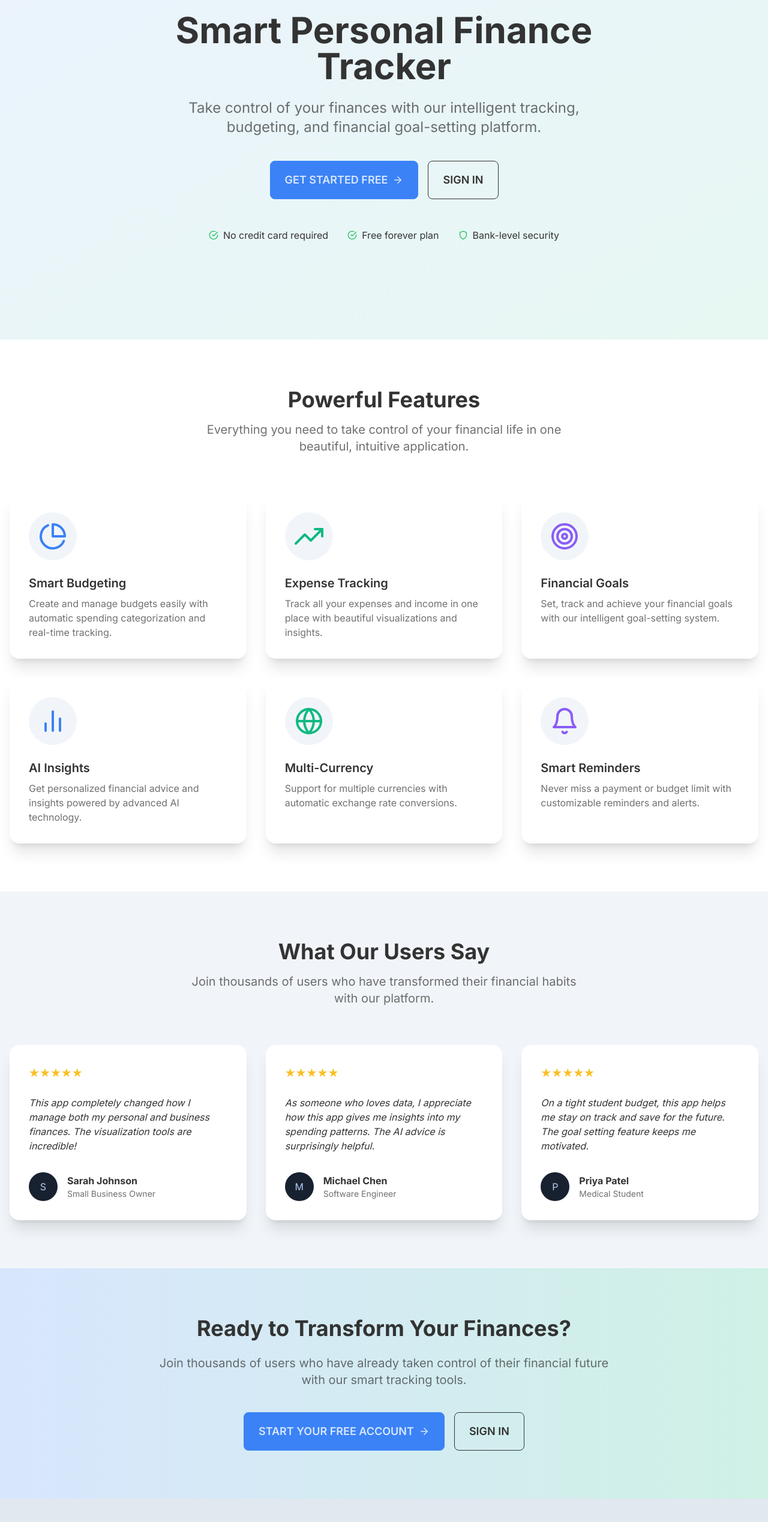
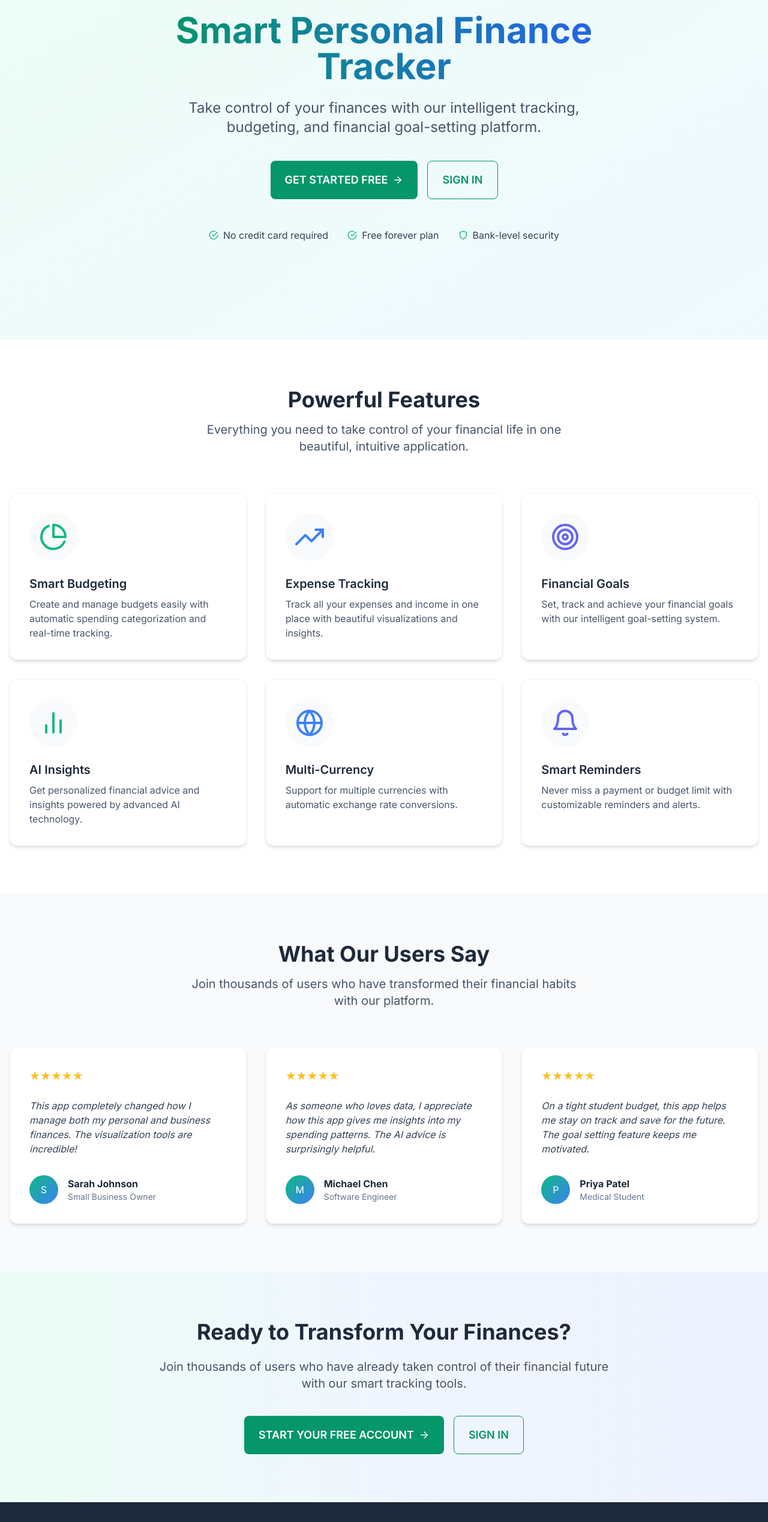
Before and after one commit to Derric01/Finance_Tracker_frontend, a Next.js app: page / in a window 1280 px wide. Shown: the part 234-2771 px from the top of the page at 60% size. Built offline with nearby package versions, Linux system fonts and the light colour scheme.

Commit message:
landing page final

```diff
--- a/pages/index.js
+++ b/pages/index.js
@@ -37,36 +37,35 @@ export default function Home() {
       </div>
     );
   }
-
-  // Feature data
+    // Feature data
   const features = [
     {
-      icon: <FiPieChart className="w-12 h-12 text-primary" />,
+      icon: <FiPieChart className="w-12 h-12 text-emerald-500" />,
       title: "Smart Budgeting",
       description: "Create and manage budgets easily with automatic spending categorization and real-time tracking."
     },
     {
-      icon: <FiTrendingUp className="w-12 h-12 text-secondary" />,
+      icon: <FiTrendingUp className="w-12 h-12 text-blue-500" />,
       title: "Expense Tracking",
       description: "Track all your expenses and income in one place with beautiful visualizations and insights."
     },
     {
-      icon: <FiTarget className="w-12 h-12 text-accent" />,
+      icon: <FiTarget className="w-12 h-12 text-indigo-500" />,
       title: "Financial Goals",
       description: "Set, track and achieve your financial goals with our intelligent goal-setting system."
     },
     {
-      icon: <FiBarChart2 className="w-12 h-12 text-primary" />,
+      icon: <FiBarChart2 className="w-12 h-12 text-emerald-500" />,
       title: "AI Insights",
       description: "Get personalized financial advice and insights powered by advanced AI technology."
     },
     {
-      icon: <FiGlobe className="w-12 h-12 text-secondary" />,
+      icon: <FiGlobe className="w-12 h-12 text-blue-500" />,
       title: "Multi-Currency",
       description: "Support for multiple currencies with automatic exchange rate conversions."
     },
     {
-      icon: <FiBell className="w-12 h-12 text-accent" />,
+      icon: <FiBell className="w-12 h-12 text-indigo-500" />,
       title: "Smart Reminders",
       description: "Never miss a payment or budget limit with customizable reminders and alerts."
     }
@@ -91,108 +90,100 @@ export default function Home() {
   ];
 
   return (
-    <div className="bg-base-100">
-      {/* Hero Section */}
-      <div className="hero min-h-screen bg-gradient-to-br from-primary/10 to-secondary/10">
+    <div className="bg-base-100">      {/* Hero Section */}
+      <div className="hero min-h-screen bg-gradient-to-br from-emerald-50 to-sky-50">
         <div className="hero-content text-center max-w-5xl px-4">
           <div className="max-w-md md:max-w-3xl">
             <div className="flex justify-center mb-6">
-              <div className="rounded-full bg-primary/20 p-4">
-                <FiDollarSign className="text-4xl text-primary" />
+              <div className="rounded-full bg-emerald-100 p-4">
+                <FiDollarSign className="text-4xl text-emerald-600" />
               </div>
-            </div>
-            <h1 className="text-5xl md:text-6xl font-bold mb-6">
+            </div>            <h1 className="text-5xl md:text-6xl font-bold mb-6 bg-gradient-to-r from-emerald-600 to-blue-600 text-transparent bg-clip-text">
               Smart Personal Finance Tracker
             </h1>
-            <p className="text-xl md:text-2xl mb-10 text-base-content/70">
+            <p className="text-xl md:text-2xl mb-10 text-slate-600">
               Take control of your finances with our intelligent tracking,
               budgeting, and financial goal-setting platform.
             </p>
             <div className="flex flex-col sm:flex-row gap-4 justify-center">
               <Link href="/register">
-                <a className="btn btn-primary btn-lg">
+                <a className="btn bg-emerald-600 hover:bg-emerald-700 border-none text-white btn-lg">
                   Get Started Free <FiArrowRight className="ml-2" />
                 </a>
               </Link>
               <Link href="/login">
-                <a className="btn btn-outline btn-lg">
+                <a className="btn btn-outline border-emerald-600 text-emerald-600 hover:bg-emerald-50 hover:border-emerald-700 hover:text-emerald-700 btn-lg">
                   Sign In
                 </a>
               </Link>
-            </div>
-            <div className="mt-12 flex flex-wrap justify-center gap-8">
+            </div>            <div className="mt-12 flex flex-wrap justify-center gap-8">
               <div className="flex items-center">
-                <FiCheckCircle className="text-success mr-2" />
-                <span>No credit card required</span>
+                <FiCheckCircle className="text-emerald-500 mr-2" />
+                <span className="text-slate-700">No credit card required</span>
               </div>
               <div className="flex items-center">
-                <FiCheckCircle className="text-success mr-2" />
-                <span>Free forever plan</span>
+                <FiCheckCircle className="text-emerald-500 mr-2" />
+                <span className="text-slate-700">Free forever plan</span>
               </div>
               <div className="flex items-center">
-                <FiShield className="text-success mr-2" />
-                <span>Bank-level security</span>
+                <FiShield className="text-emerald-500 mr-2" />
+                <span className="text-slate-700">Bank-level security</span>
               </div>
             </div>
           </div>
         </div>
-      </div>
-
-      {/* Features Section */}
-      <div className="py-20 px-4 bg-base-100">
+      </div>      {/* Features Section */}
+      <div className="py-20 px-4 bg-white">
         <div className="container mx-auto">
           <div className="text-center mb-16">
-            <h2 className="text-4xl font-bold mb-4">Powerful Features</h2>
-            <p className="text-xl text-base-content/70 max-w-2xl mx-auto">
+            <h2 className="text-4xl font-bold mb-4 text-slate-800">Powerful Features</h2>
+            <p className="text-xl text-slate-600 max-w-2xl mx-auto">
               Everything you need to take control of your financial life in one beautiful, intuitive application.
             </p>
           </div>
 
-          <div className="grid grid-cols-1 md:grid-cols-2 lg:grid-cols-3 gap-8">
-            {features.map((feature, index) => (
-              <div key={index} className="card bg-base-100 shadow-xl hover:shadow-2xl transition-all">
+          <div className="grid grid-cols-1 md:grid-cols-2 lg:grid-cols-3 gap-8">            {features.map((feature, index) => (
+              <div key={index} className="card bg-white border border-slate-100 shadow-md hover:shadow-xl transition-all rounded-xl overflow-hidden">
                 <div className="card-body">
-                  <div className="p-4 rounded-full bg-base-200 w-fit mb-4">
+                  <div className="p-4 rounded-full bg-slate-50 w-fit mb-4">
                     {feature.icon}
                   </div>
-                  <h3 className="card-title text-xl">{feature.title}</h3>
-                  <p className="text-base-content/70">{feature.description}</p>
+                  <h3 className="card-title text-xl text-slate-800">{feature.title}</h3>
+                  <p className="text-slate-600">{feature.description}</p>
                 </div>
               </div>
             ))}
           </div>
         </div>
       </div>
-
-      {/* Testimonials */}
-      <div className="py-20 px-4 bg-base-200">
+        {/* Testimonials */}
+      <div className="py-20 px-4 bg-slate-50">
         <div className="container mx-auto">
           <div className="text-center mb-16">
-            <h2 className="text-4xl font-bold mb-4">What Our Users Say</h2>
-            <p className="text-xl text-base-content/70 max-w-2xl mx-auto">
+            <h2 className="text-4xl font-bold mb-4 text-slate-800">What Our Users Say</h2>
+            <p className="text-xl text-slate-600 max-w-2xl mx-auto">
               Join thousands of users who have transformed their financial habits with our platform.
             </p>
           </div>
 
-          <div className="grid grid-cols-1 md:grid-cols-3 gap-8">
-            {testimonials.map((testimonial, index) => (
-              <div key={index} className="card bg-base-100 shadow-xl">
+          <div className="grid grid-cols-1 md:grid-cols-3 gap-8">            {testimonials.map((testimonial, index) => (
+              <div key={index} className="card bg-white shadow-md hover:shadow-lg transition-all rounded-xl overflow-hidden border border-slate-100">
                 <div className="card-body">
                   <div className="mb-4">
                     {[...Array(5)].map((_, i) => (
-                      <span key={i} className="text-warning text-xl">★</span>
+                      <span key={i} className="text-amber-400 text-xl">★</span>
                     ))}
                   </div>
-                  <p className="mb-6 italic">{testimonial.comment}</p>
+                  <p className="mb-6 italic text-slate-700">{testimonial.comment}</p>
                   <div className="flex items-center">
                     <div className="avatar placeholder mr-4">
-                      <div className="bg-neutral-focus text-neutral-content rounded-full w-12">
+                      <div className="bg-gradient-to-br from-emerald-500 to-blue-500 text-white rounded-full w-12">
                         <span>{testimonial.name.charAt(0)}</span>
                       </div>
                     </div>
                     <div>
-                      <p className="font-bold">{testimonial.name}</p>
-                      <p className="text-sm text-base-content/70">{testimonial.role}</p>
+                      <p className="font-bold text-slate-800">{testimonial.name}</p>
+                      <p className="text-sm text-slate-500">{testimonial.role}</p>
                     </div>
                   </div>
                 </div>
@@ -201,67 +192,65 @@ export default function Home() {
           </div>
         </div>
       </div>
-
-      {/* CTA Section */}
-      <div className="py-20 px-4 bg-gradient-to-r from-primary/20 to-secondary/20">
+        {/* CTA Section */}
+      <div className="py-20 px-4 bg-gradient-to-r from-emerald-50 via-blue-50 to-indigo-50">
         <div className="container mx-auto text-center max-w-3xl">
-          <h2 className="text-4xl font-bold mb-6">Ready to Transform Your Finances?</h2>
-          <p className="text-xl mb-10 text-base-content/70">
+          <h2 className="text-4xl font-bold mb-6 text-slate-800">Ready to Transform Your Finances?</h2>
+          <p className="text-xl mb-10 text-slate-600">
             Join thousands of users who have already taken control of their financial future with our smart tracking tools.
           </p>
           <div className="flex flex-col sm:flex-row gap-4 justify-center">
             <Link href="/register">
-              <a className="btn btn-primary btn-lg">
+              <a className="btn bg-emerald-600 hover:bg-emerald-700 border-none text-white btn-lg">
                 Start Your Free Account <FiArrowRight className="ml-2" />
               </a>
             </Link>
             <Link href="/login">
-              <a className="btn btn-outline btn-lg">
+              <a className="btn btn-outline border-emerald-600 text-emerald-600 hover:bg-emerald-50 hover:border-emerald-700 hover:text-emerald-700 btn-lg">
                 Sign In
               </a>
             </Link>
           </div>
         </div>
       </div>
-
-      {/* Footer */}
-      <footer className="footer p-10 bg-base-300 text-base-content">
+        {/* Footer */}
+      <footer className="footer p-10 bg-slate-800 text-slate-200">
         <div>
           <div className="flex items-center">
-            <FiDollarSign className="text-3xl text-primary mr-2" />
-            <p className="font-bold text-xl">Financer</p>
+            <FiDollarSign className="text-3xl text-emerald-400 mr-2" />
+            <p className="font-bold text-xl text-white">Financer</p>
           </div>
           <p>Making financial management easy since 2023</p>
         </div>
         <div>
-          <span className="footer-title">Features</span>
-          <a className="link link-hover">Budgeting</a>
-          <a className="link link-hover">Expense Tracking</a>
-          <a className="link link-hover">Goals</a>
-          <a className="link link-hover">AI Advice</a>
+          <span className="footer-title text-slate-300">Features</span>
+          <a className="link link-hover hover:text-emerald-300">Budgeting</a>
+          <a className="link link-hover hover:text-emerald-300">Expense Tracking</a>
+          <a className="link link-hover hover:text-emerald-300">Goals</a>
+          <a className="link link-hover hover:text-emerald-300">AI Advice</a>
         </div>
         <div>
-          <span className="footer-title">Company</span>
-          <a className="link link-hover">About us</a>
-          <a className="link link-hover">Contact</a>
-          <a className="link link-hover">Blog</a>
+          <span className="footer-title text-slate-300">Company</span>
+          <a className="link link-hover hover:text-emerald-300">About us</a>
+          <a className="link link-hover hover:text-emerald-300">Contact</a>
+          <a className="link link-hover hover:text-emerald-300">Blog</a>
         </div>
         <div>
-          <span className="footer-title">Legal</span>
-          <a className="link link-hover">Terms of use</a>
-          <a className="link link-hover">Privacy policy</a>
-          <a className="link link-hover">Cookie policy</a>
+          <span className="footer-title text-slate-300">Legal</span>
+          <a className="link link-hover hover:text-emerald-300">Terms of use</a>
+          <a className="link link-hover hover:text-emerald-300">Privacy policy</a>
+          <a className="link link-hover hover:text-emerald-300">Cookie policy</a>
         </div>
       </footer>
-      <footer className="footer px-10 py-4 border-t bg-base-300 text-base-content border-base-200">
+      <footer className="footer px-10 py-4 border-t bg-slate-900 text-slate-300 border-slate-700">
         <div className="items-center grid-flow-col">
           <p>© 2023-2025 Financer. All rights reserved.</p>
         </div>
         <div className="md:place-self-center md:justify-self-end">
           <div className="grid grid-flow-col gap-4">
-            <a><svg xmlns="http://www.w3.org/2000/svg" width="24" height="24" viewBox="0 0 24 24" className="fill-current"><path d="M24 4.557c-.883.392-1.832.656-2.828.775 1.017-.609 1.798-1.574 2.165-2.724-.951.564-2.005.974-3.127 1.195-.897-.957-2.178-1.555-3.594-1.555-3.179 0-5.515 2.966-4.797 6.045-4.091-.205-7.719-2.165-10.148-5.144-1.29 2.213-.669 5.108 1.523 6.574-.806-.026-1.566-.247-2.229-.616-.054 2.281 1.581 4.415 3.949 4.89-.693.188-1.452.232-2.224.084.626 1.956 2.444 3.379 4.6 3.419-2.07 1.623-4.678 2.348-7.29 2.04 2.179 1.397 4.768 2.212 7.548 2.212 9.142 0 14.307-7.721 13.995-14.646.962-.695 1.797-1.562 2.457-2.549z"></path></svg></a>
-            <a><svg xmlns="http://www.w3.org/2000/svg" width="24" height="24" viewBox="0 0 24 24" className="fill-current"><path d="M19.615 3.184c-3.604-.246-11.631-.245-15.23 0-3.897.266-4.356 2.62-4.385 8.816.029 6.185.484 8.549 4.385 8.816 3.6.245 11.626.246 15.23 0 3.897-.266 4.356-2.62 4.385-8.816-.029-6.185-.484-8.549-4.385-8.816zm-10.615 12.816v-8l8 3.993-8 4.007z"></path></svg></a>
-            <a><svg xmlns="http://www.w3.org/2000/svg" width="24" height="24" viewBox="0 0 24 24" className="fill-current"><path d="M9 8h-3v4h3v12h5v-12h3.642l.358-4h-4v-1.667c0-.955.192-1.333 1.115-1.333h2.885v-5h-3.808c-3.596 0-5.192 1.583-5.192 4.615v3.385z"></path></svg></a>
+            <a className="hover:text-emerald-400"><svg xmlns="http://www.w3.org/2000/svg" width="24" height="24" viewBox="0 0 24 24" className="fill-current"><path d="M24 4.557c-.883.392-1.832.656-2.828.775 1.017-.609 1.798-1.574 2.165-2.724-.951.564-2.005.974-3.127 1.195-.897-.957-2.178-1.555-3.594-1.555-3.179 0-5.515 2.966-4.797 6.045-4.091-.205-7.719-2.165-10.148-5.144-1.29 2.213-.669 5.108 1.523 6.574-.806-.026-1.566-.247-2.229-.616-.054 2.281 1.581 4.415 3.949 4.89-.693.188-1.452.232-2.224.084.626 1.956 2.444 3.379 4.6 3.419-2.07 1.623-4.678 2.348-7.29 2.04 2.179 1.397 4.768 2.212 7.548 2.212 9.142 0 14.307-7.721 13.995-14.646.962-.695 1.797-1.562 2.457-2.549z"></path></svg></a>
+            <a className="hover:text-emerald-400"><svg xmlns="http://www.w3.org/2000/svg" width="24" height="24" viewBox="0 0 24 24" className="fill-current"><path d="M19.615 3.184c-3.604-.246-11.631-.245-15.23 0-3.897.266-4.356 2.62-4.385 8.816.029 6.185.484 8.549 4.385 8.816 3.6.245 11.626.246 15.23 0 3.897-.266 4.356-2.62 4.385-8.816-.029-6.185-.484-8.549-4.385-8.816zm-10.615 12.816v-8l8 3.993-8 4.007z"></path></svg></a>
+            <a className="hover:text-emerald-400"><svg xmlns="http://www.w3.org/2000/svg" width="24" height="24" viewBox="0 0 24 24" className="fill-current"><path d="M9 8h-3v4h3v12h5v-12h3.642l.358-4h-4v-1.667c0-.955.192-1.333 1.115-1.333h2.885v-5h-3.808c-3.596 0-5.192 1.583-5.192 4.615v3.385z"></path></svg></a>
           </div>
         </div>
       </footer>
```
